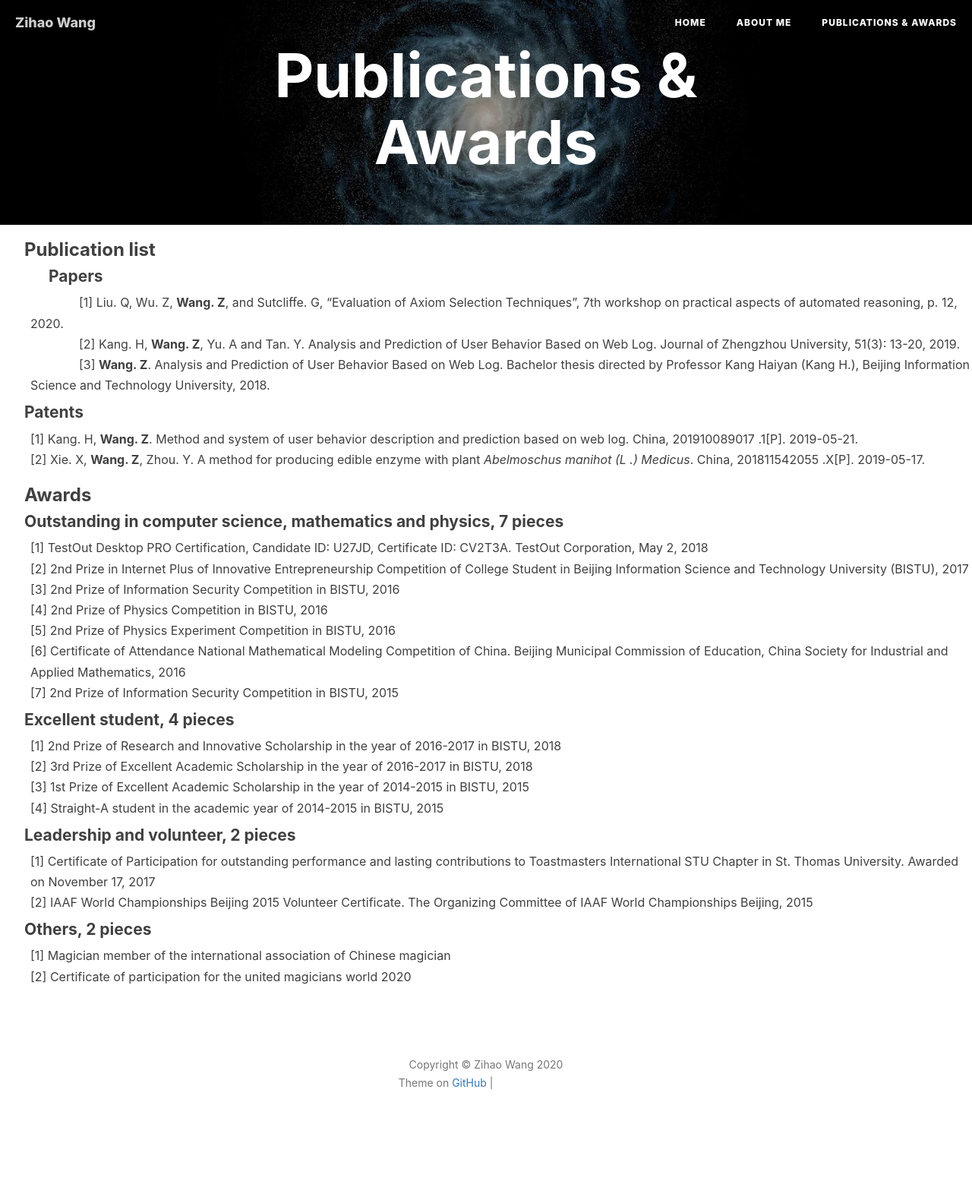
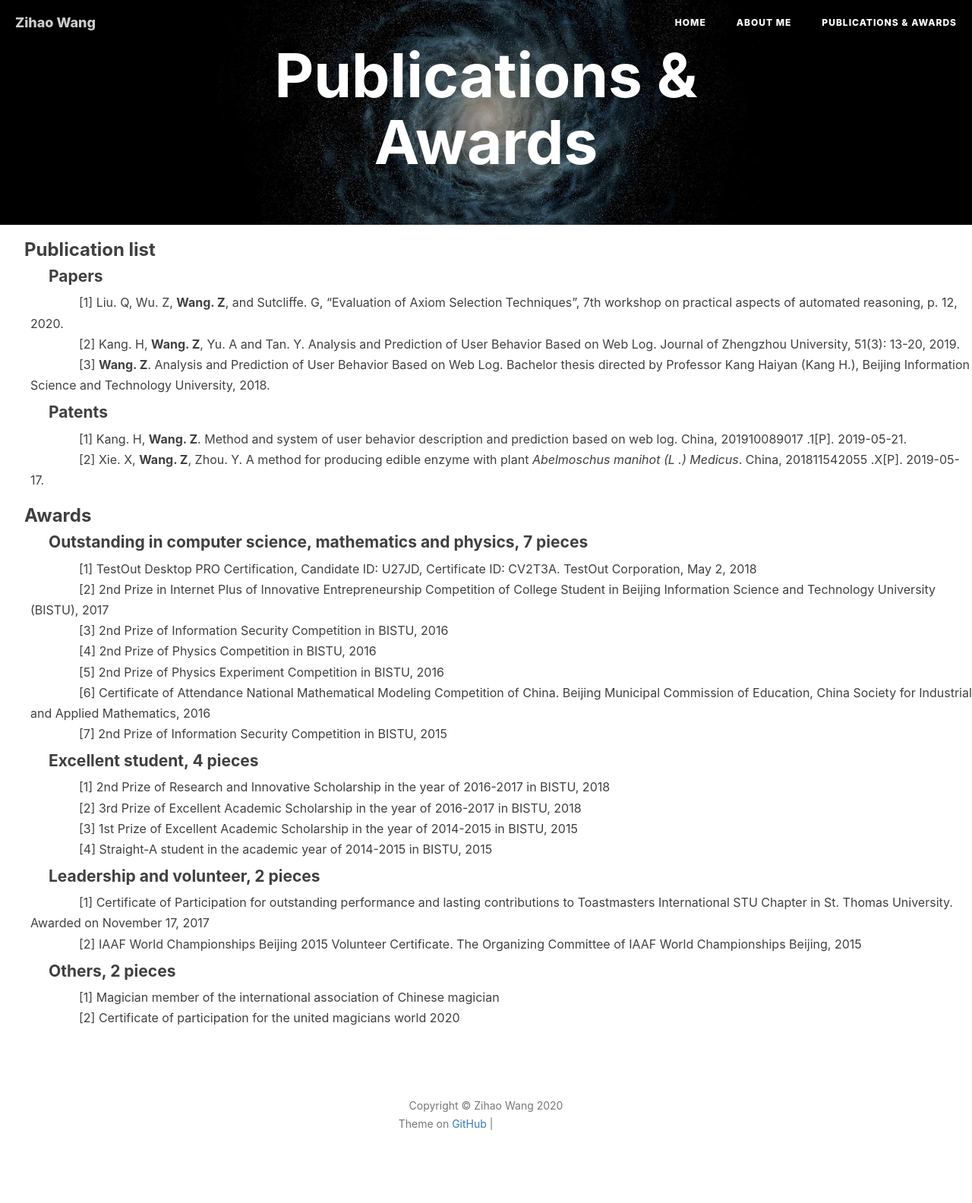
Before and after one commit to wangzh3/wangzh3.github.io, a Jekyll site: the page built from tags.html, in a window 1280 px wide. Shown: the whole page at 76% size. Built offline with Jekyll 4.4.1, drawn with Linux system fonts in a browser that asks for light colours; nearby versions of some CDN libraries; comment, search, counter and statistics services are not loaded; before the commit the page ends 1530 px from its top, so only the background shows below that; grey boxes are pictures that could not be loaded.

Commit message:
Update tags.html

```diff
--- a/tags.html
+++ b/tags.html
@@ -20,6 +20,7 @@ header-img: "img/post-bg-desk.jpg"
 
     <span style="text-indent:2em;"><h3><strong>Publication list</strong></h3></span>
     <span style="text-indent:4em;"><h4><strong>Papers</strong></h4> </span>
+
     <span style="text-indent:4em;">
     <ul style="list-style-type:none">
         <li>[1] Liu. Q, Wu. Z, <strong>Wang. Z</strong>, and Sutcliﬀe. G, “Evaluation of Axiom Selection Techniques”, 7th workshop on practical aspects of automated reasoning, p. 12, 2020.</li>
@@ -28,14 +29,18 @@ header-img: "img/post-bg-desk.jpg"
         Technology University, 2018.</li>
     </ul>
     </span>
-    <span style="text-indent:2em;"><h4><strong>Patents</strong></h4> </span>
+
+    <span style="text-indent:4em;"><h4><strong>Patents</strong></h4> </span>
+    <span style="text-indent:4em;">
     <ul style="list-style-type:none">
         <li>[1] Kang. H, <strong>Wang. Z</strong>. Method and system of user behavior description and prediction based on web log. China, 201910089017 .1[P]. 2019-05-21.</li>
         <li>[2] Xie. X, <strong>Wang. Z</strong>, Zhou. Y. A method for producing edible enzyme with plant <i>Abelmoschus manihot (L .) Medicus</i>. China, 201811542055 .X[P]. 2019-05-17.</li>
     </ul>
+    </span>
 
     <span style="text-indent:2em;"><h3><strong>Awards</strong></h3></span>
-    <span style="text-indent:2em;"><h4><strong>Outstanding in computer science, mathematics and physics, 7 pieces</strong></h4> </span>
+    <span style="text-indent:4em;"><h4><strong>Outstanding in computer science, mathematics and physics, 7 pieces</strong></h4> </span>
+    <span style="text-indent:4em;">
     <ul style="list-style-type:none">
         <li>[1]	TestOut Desktop PRO Certification, Candidate ID: U27JD, Certificate ID: CV2T3A. TestOut Corporation, May 2, 2018</li>
         <li>[2]	2nd Prize in Internet Plus of Innovative Entrepreneurship Competition of College Student in Beijing Information Science and Technology University (BISTU), 2017</li>
@@ -45,24 +50,30 @@ header-img: "img/post-bg-desk.jpg"
         <li>[6]	Certificate of Attendance National Mathematical Modeling Competition of China. Beijing Municipal Commission of Education, China Society for Industrial and Applied Mathematics, 2016</li>
         <li>[7]	2nd Prize of Information Security Competition in BISTU, 2015</li>
     </ul>
+    </span>
 
-    <span style="text-indent:2em;"><h4><strong>Excellent student, 4 pieces</strong></h4> </span>
+    <span style="text-indent:4em;"><h4><strong>Excellent student, 4 pieces</strong></h4> </span>
+    <span style="text-indent:4em;">
     <ul style="list-style-type:none">
         <li>[1]	2nd Prize of Research and Innovative Scholarship in the year of 2016-2017 in BISTU, 2018</li>
         <li>[2]	3rd Prize of Excellent Academic Scholarship in the year of 2016-2017 in BISTU, 2018</li>
         <li>[3]	1st Prize of Excellent Academic Scholarship in the year of 2014-2015 in BISTU, 2015</li>
         <li>[4]	Straight-A student  in the academic year of 2014-2015 in BISTU, 2015</li>
     </ul>
+    </span>
 
-
-    <span style="text-indent:2em;"><h4><strong>Leadership and volunteer, 2 pieces</strong></h4> </span>
+    <span style="text-indent:4em;"><h4><strong>Leadership and volunteer, 2 pieces</strong></h4> </span>
+    <span style="text-indent:4em;">
     <ul style="list-style-type:none">
         <li>[1]	Certificate of Participation for outstanding performance and lasting contributions to Toastmasters International STU Chapter in St. Thomas University. Awarded on November 17, 2017</li>
         <li>[2]	IAAF World Championships Beijing 2015 Volunteer Certificate. The Organizing Committee of IAAF World Championships Beijing, 2015</li>
     </ul>
+    </span>
 
-    <span style="text-indent:2em;"><h4><strong>Others, 2 pieces</strong></h4> </span>
+    <span style="text-indent:4em;"><h4><strong>Others, 2 pieces</strong></h4> </span>
+    <span style="text-indent:4em;">
     <ul style="list-style-type:none">
         <li>[1] Magician member of the international association of Chinese magician</li>
         <li>[2]	Certificate of participation for the united magicians world 2020</li>
     </ul>
+    </span>
```
